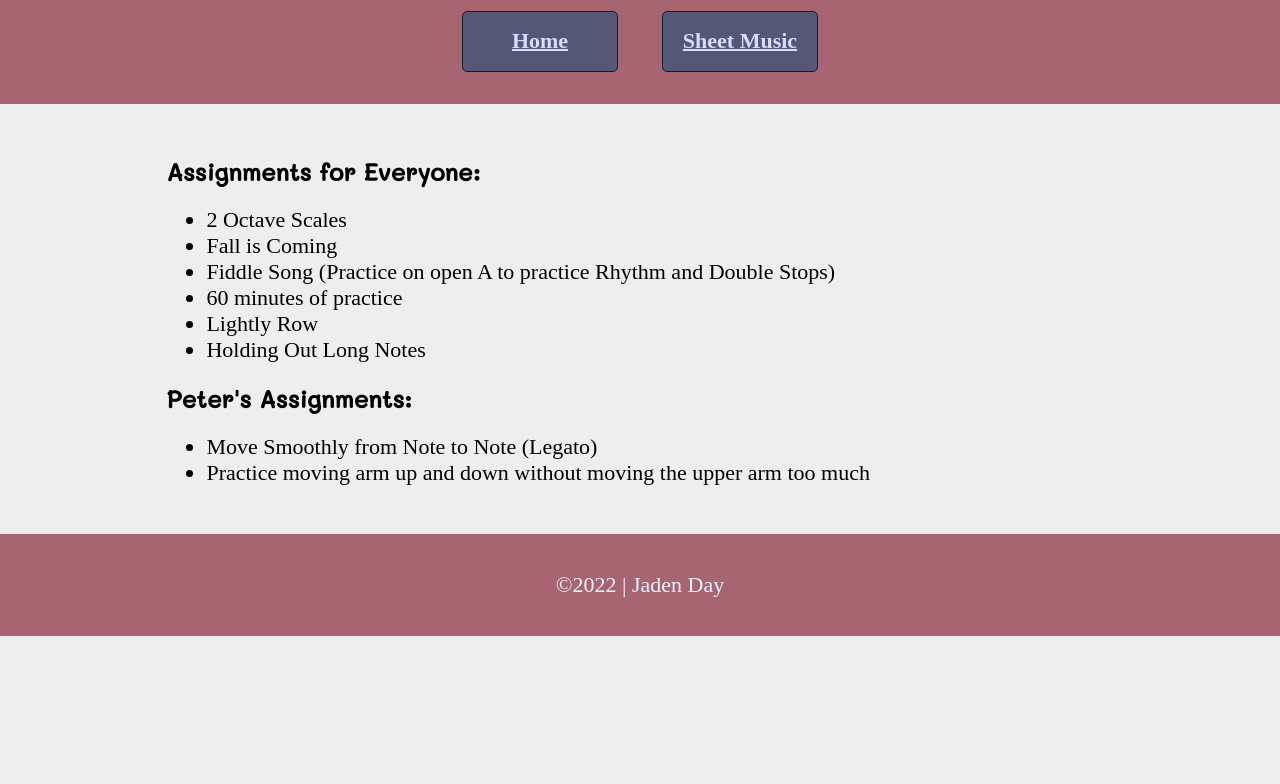
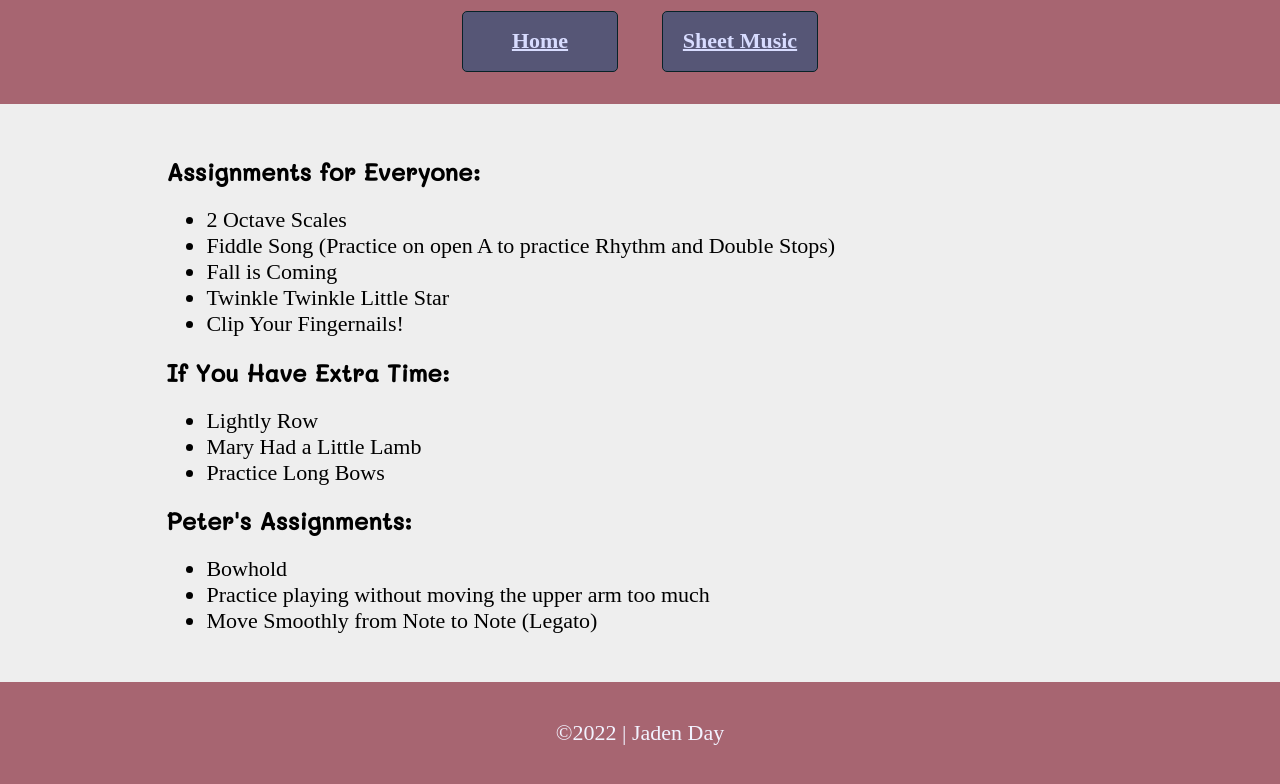
Before and after one commit to jadenday20/vio-learn, a plain HTML site: page index.html in a window 1280 px wide. Shown: the part 106-890 px from the top of the page. Before the commit the page ends 800 px from the top, so only its background shows below. Drawn offline with Linux system fonts and the light colour scheme; a web font is replaced by a local one.

Commit message:
Updated assignments

```diff
--- a/index.html
+++ b/index.html
@@ -30,16 +30,22 @@
         <h2>Assignments for Everyone:</h2>
         <ul>
             <li>2 Octave Scales</li>
+            <li>Fiddle Song (Practice on open A to practice Rhythm and Double Stops)</li>
             <li>Fall is Coming</li>
-            <li>Fiddle Song (Practice on open A to practice Rhythm and Double Stops)</li>
-            <li>60 minutes of practice</li>
+            <li>Twinkle Twinkle Little Star</li>
+            <li>Clip Your Fingernails!</li>
+        </ul>
+        <h2>If You Have Extra Time:</h2>
+        <ul>
             <li>Lightly Row</li>
-            <li>Holding Out Long Notes</li>
+            <li>Mary Had a Little Lamb</li>
+            <li>Practice Long Bows</li>
         </ul>
         <h2>Peter's Assignments:</h2>
         <ul>
+            <li>Bowhold</li>
+            <li>Practice playing without moving the upper arm too much</li>
             <li>Move Smoothly from Note to Note (Legato)</li>
-            <li>Practice moving arm up and down without moving the upper arm too much</li>
         </ul>
         <!-- <h2>Assignments for Elisha and Mom:</h2>
         <ul>
```
